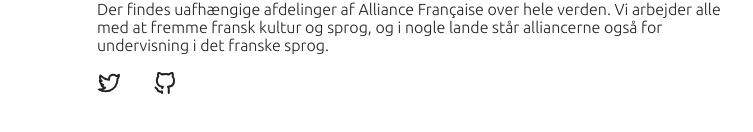
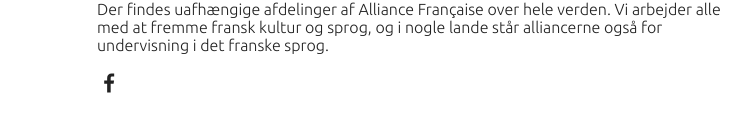
Before and after one commit to m-kales/af-de-fionie, a Next.js app: page / in a window 1280 px wide. Shown: the part 398-530 px from the top of the page, without its empty margins (39-792 px from the left). Built offline with nearby package versions, Linux system fonts and the light colour scheme.

Commit message:
Add relevant some icon-link, remove redundant

```diff
--- a/config.json
+++ b/config.json
@@ -14,6 +14,5 @@
     }
   ],
   "posts_per_page": 5,
-  "twitter_account": "@my-account",
-  "github_account": "wutali"
+  "facebook_account": "AlliancefrancaisedeFionie"
 }
--- a/src/components/SocialList.tsx
+++ b/src/components/SocialList.tsx
@@ -1,26 +1,17 @@
 import React from "react";
-import Twitter from "../assets/twitter-alt.svg";
-import GitHub from "../assets/github-alt.svg";
+import FaceBook from "../assets/facebook-alt.svg";
 import config from "../lib/config";
 
 export function SocialList({}) {
   return (
     <div>
       <a
-        title="Twitter"
-        href={`https://twitter.com/${config.twitter_account}`}
+        title="Facebook"
+        href={`https://facebook.com/${config.facebook_account}`}
         target="_blank"
         rel="noopener"
       >
-        <Twitter width={24} height={24} fill={"#222"} />
-      </a>
-      <a
-        title="GitHub"
-        href={`https://github.com/${config.github_account}`}
-        target="_blank"
-        rel="noopener"
-      >
-        <GitHub width={24} height={24} fill={"#222"} />
+        <FaceBook width={24} height={24} fill={"#222"} />
       </a>
       <style jsx>{`
         a {
--- a/src/lib/config.ts
+++ b/src/lib/config.ts
@@ -6,8 +6,7 @@
   readonly site_description: string;
   readonly site_keywords: { keyword: string }[];
   readonly posts_per_page: number;
-  readonly twitter_account: string;
-  readonly github_account: string;
+  readonly facebook_account: string;
 };
 
 export default config as Config;
```
Also changed, not shown: public/admin/config.yml (+2 -5 lines), src/assets/facebook-alt.svg (added).
